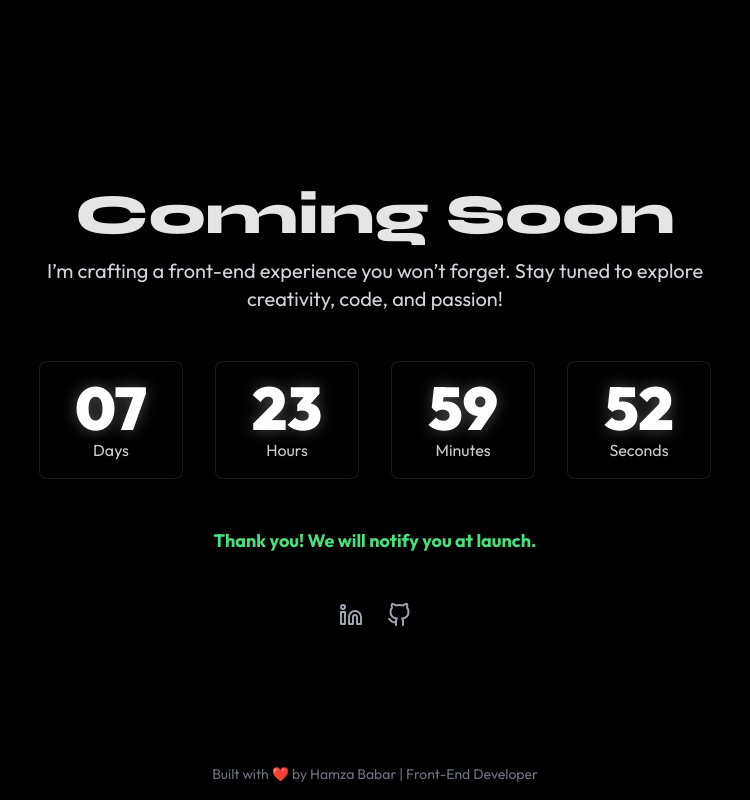
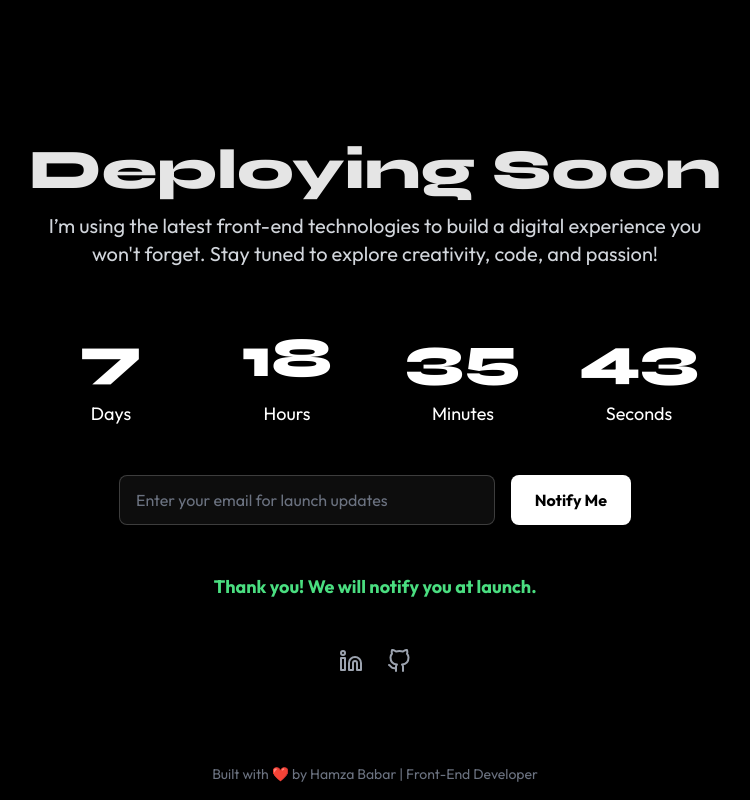
Before and after one commit to Hamza4467-dev/coming-soon-portfolio, a plain HTML site: page index.html in a window 1280 px wide. Both pictures are taken after typing "name@example.com" into the empty fields and a click on the button "Notify Me". Shown: the whole page, without its empty margins (265-1015 px from the left). Drawn offline with nearby package versions, Linux system fonts and the light colour scheme.

```diff
--- a/index.html
+++ b/index.html
@@ -3,7 +3,7 @@
   <head>
     <meta charset="UTF-8" />
     <meta name="viewport" content="width=device-width, initial-scale=1.0" />
-    <title>Coming Soon - Next Level Experience</title>
+    <title>Hamza Babar - Front-End Developer</title>
 
     <link rel="preconnect" href="https://fonts.googleapis.com" />
     <link rel="preconnect" href="https://fonts.gstatic.com" crossorigin />
@@ -29,12 +29,13 @@
       style="perspective: 1000px"
     >
       <div class="mx-auto text-center">
-        <h1>Coming Soon</h1>
+        <h1>Deploying Soon</h1>
         <p
           class="text-base sm:text-lg md:text-xl text-gray-300 max-w-2xl mx-auto mb-8 sm:mb-12"
         >
-          I’m crafting a front-end experience you won’t forget. Stay tuned to
-          explore creativity, code, and passion!
+          I’m using the latest front-end technologies to build a digital
+          experience you won't forget. Stay tuned to explore creativity, code,
+          and passion!
         </p>
 
         <div
@@ -119,6 +120,7 @@
           <a
             href="https://www.linkedin.com/in/hamza-babar-7974211b8/"
             class="social-icon"
+            aria-label="Visit my LinkedIn profile"
           >
             <svg
               xmlns="http://www.w3.org/2000/svg"
@@ -138,7 +140,11 @@
               <circle cx="4" cy="4" r="2"></circle>
             </svg>
           </a>
-          <a href="https://github.com/Hamza4467-dev/" class="social-icon">
+          <a
+            href="https://github.com/Hamza4467-dev/"
+            class="social-icon"
+            aria-label="Check out my GitHub profile"
+          >
             <svg
               xmlns="http://www.w3.org/2000/svg"
               width="24"
--- a/main.js
+++ b/main.js
@@ -4,198 +4,66 @@ import {
   CSS3DObject,
 } from "three/examples/jsm/renderers/CSS3DRenderer.js";
 
-document.addEventListener("DOMContentLoaded", () => {
-  // Anti-debugging
-  document.addEventListener("contextmenu", (e) => e.preventDefault());
-  document.addEventListener("keydown", (e) => {
-    if (
-      (e.ctrlKey &&
-        ["s", "u", "i", "j", "c"].includes(e.key.toLowerCase())) ||
-      e.key === "F12"
-    ) {
-      e.preventDefault();
-    }
-  });
 
-  // Audio
-  const hoverSynth = new Tone.MembraneSynth({
-    pitchDecay: 0.01,
-    octaves: 10,
-    oscillator: { type: "sine" },
-    envelope: {
-      attack: 0.001,
-      decay: 0.2,
-      sustain: 0.01,
-      release: 0.2,
-    },
-  }).toDestination();
-
-  const successSynth = new Tone.PolySynth(Tone.Synth, {
-    oscillator: { type: "triangle8" },
-    envelope: {
-      attack: 0.01,
-      decay: 0.1,
-      sustain: 0.5,
-      release: 0.4,
-    },
-  }).toDestination();
-
-  const playHoverSound = () => {
-    if (Tone.context.state !== "running") Tone.start();
-    hoverSynth.triggerAttackRelease("C4", "8n", Tone.now());
-  };
-
-  const playSuccessSound = () => {
-    if (Tone.context.state !== "running") Tone.start();
-    successSynth.triggerAttackRelease(["C5", "E5", "G5"], "8n", Tone.now());
-  };
-
-  const triggerConfetti = () => {
-    console.log("Confetti triggered, but won't animate without GSAP.");
-  };
-
-  // --- 3D Scene ---
-  let scene, camera, renderer;
-  const mouse = new THREE.Vector2();
-
-  function init3D() {
-    scene = new THREE.Scene();
-    camera = new THREE.PerspectiveCamera(
-      75,
-      window.innerWidth / window.innerHeight,
-      0.1,
-      1000
-    );
-    camera.position.z = 500;
-
-    renderer = new CSS3DRenderer();
-    renderer.setSize(window.innerWidth, window.innerHeight);
-    document.getElementById("scene-container").appendChild(renderer.domElement);
-
-    const icons = [`<svg>...</svg>` /* Your SVGs */];
-
-    for (let i = 0; i < 28; i++) {
-      const template = document.createElement("template");
-      template.innerHTML = icons[i % icons.length].trim();
-      const element = template.content.firstChild;
-      const object = new CSS3DObject(element);
-      object.position.set(
-        Math.random() * 4000 - 2000,
-        Math.random() * 4000 - 2000,
-        Math.random() * 4000 - 2000
-      );
-      object.rotation.set(Math.random(), Math.random(), Math.random());
-      scene.add(object);
-    }
-
-    window.addEventListener("resize", () => {
-      camera.aspect = window.innerWidth / window.innerHeight;
-      camera.updateProjectionMatrix();
-      renderer.setSize(window.innerWidth, window.innerHeight);
-    });
-
-    document.addEventListener("mousemove", (event) => {
-      mouse.x = (event.clientX / window.innerWidth) * 2 - 1;
-      mouse.y = -(event.clientY / window.innerHeight) * 2 + 1;
-    });
-  }
-
-  function animate3D() {
-    requestAnimationFrame(animate3D);
-    camera.position.x += (mouse.x * 200 - camera.position.x) * 0.05;
-    camera.position.y += (-mouse.y * 200 - camera.position.y) * 0.05;
-    camera.lookAt(scene.position);
-    renderer.render(scene, camera);
-  }
-
-  init3D();
-  animate3D();
-
-  // --- COUNTDOWN TIMER LOGIC (with localStorage) ---
-  let launchDate;
-  const storedDate = localStorage.getItem("launchDate");
-
-  if (storedDate) {
-    launchDate = new Date(storedDate);
-  } else {
-    launchDate = new Date();
-    launchDate.setDate(launchDate.getDate() + 8);
-    localStorage.setItem("launchDate", launchDate.toISOString());
-  }
+document.addEventListener("DOMContentLoaded", function () {
+  const launchDate = new Date("2025-08-15T00:00:00");
 
   const timerInterval = setInterval(() => {
     const now = new Date().getTime();
     const distance = launchDate - now;
 
+    const days = Math.floor(distance / (1000 * 60 * 60 * 24));
+    const hours = Math.floor((distance % (1000 * 60 * 60 * 24)) / (1000 * 60 * 60));
+    const minutes = Math.floor((distance % (1000 * 60 * 60)) / (1000 * 60));
+    const seconds = Math.floor((distance % (1000 * 60)) / 1000);
+
+    document.getElementById("countdown").innerHTML = `
+      <div class="fade-in">
+        <h1 class="text-white text-[40px] font-bold">${days}</h1>
+        <p class="text-white text-[18px]">Days</p>
+      </div>
+      <div class="fade-in">
+        <h1 class="text-white text-[40px] font-bold">${hours}</h1>
+        <p class="text-white text-[18px]">Hours</p>
+      </div>
+      <div class="fade-in">
+        <h1 class="text-white text-[40px] font-bold">${minutes}</h1>
+        <p class="text-white text-[18px]">Minutes</p>
+      </div>
+      <div class="fade-in">
+        <h1 class="text-white text-[40px] font-bold">${seconds}</h1>
+        <p class="text-white text-[18px]">Seconds</p>
+      </div>`;
+
     if (distance < 0) {
       clearInterval(timerInterval);
       document.getElementById("countdown").innerHTML =
-        "<div class='col-span-4 text-4xl font-bold text-white'>We have launched!</div>";
-      return;
+        "<div class='col-span-4 text-4xl font-bold text-white fade-in'>We have launched!</div>";
     }
-
-    const days = Math.floor(distance / (1000 * 60 * 60 * 24));
-    const hours = Math.floor(
-      (distance % (1000 * 60 * 60 * 24)) / (1000 * 60 * 60)
-    );
-    const minutes = Math.floor((distance % (1000 * 60 * 60)) / (1000 * 60));
-    const seconds = Math.floor((distance % (1000 * 60)) / 1000);
-
-    const updateValue = (element, newValue) => {
-      if (element.innerText !== newValue) {
-        element.innerText = newValue;
-      }
-    };
-
-    updateValue(document.getElementById("days"), String(days).padStart(2, "0"));
-    updateValue(
-      document.getElementById("hours"),
-      String(hours).padStart(2, "0")
-    );
-    updateValue(
-      document.getElementById("minutes"),
-      String(minutes).padStart(2, "0")
-    );
-    updateValue(
-      document.getElementById("seconds"),
-      String(seconds).padStart(2, "0")
-    );
   }, 1000);
 
-  // --- Sound on Hover ---
-  document
-    .querySelectorAll(".timer-box")
-    .forEach((box) => box.addEventListener("mouseenter", playHoverSound));
+  // Form Logic
+  const form = document.getElementById("subscribe-form");
+  const emailInput = document.getElementById("email-input");
+  const successMessage = document.getElementById("success-message");
 
-  // --- Form Submit ---
-  const form = document.getElementById("subscribe-form");
-  form.addEventListener("submit", (e) => {
+  form.addEventListener("submit", function (e) {
     e.preventDefault();
-    const emailInput = document.getElementById("email-input");
-    const email = emailInput.value;
-    const emailRegex = /^[^\s@]+@[^\s@]+\.[^\s@]+$/;
 
-    if (emailRegex.test(email)) {
-      playSuccessSound();
-      triggerConfetti();
-      emailInput.classList.remove("border-red-500");
-      document.getElementById("form-container").style.display = "none";
-      document.getElementById("success-message").style.display = "block";
-    } else {
-      emailInput.classList.add("border-red-500");
-    }
+    const email = emailInput.value.trim();
+    if (!email) return;
+
+    // Show message
+    successMessage.style.display = "block";
+    successMessage.classList.add("fade-in-scale");
+
+    // Clear input
+    emailInput.value = "";
+
+    // Hide message after 3s (optional)
+    setTimeout(() => {
+      successMessage.classList.remove("fade-in-scale");
+      successMessage.style.display = "none";
+    }, 3000);
   });
-
-  // --- Heading Split Into Spans (optional animation logic removed) ---
-  const heading = document.querySelector(".main-heading");
-  if (heading) {
-    const text = heading.textContent.trim();
-    heading.textContent = "";
-    text.split("").forEach((char) => {
-      const span = document.createElement("span");
-      span.className = "char";
-      span.textContent = char === " " ? "\u00A0" : char;
-      heading.appendChild(span);
-    });
-  }
 });
--- a/style.css
+++ b/style.css
@@ -108,3 +108,18 @@ h1 {
     margin-bottom: 20px !important;
   }
 }
+
+.fade-in-scale {
+  animation: fadeInScale 0.6s ease forwards;
+}
+
+@keyframes fadeInScale {
+  0% {
+    opacity: 0;
+    transform: scale(0.95);
+  }
+  100% {
+    opacity: 1;
+    transform: scale(1);
+  }
+}
```
Also changed, not shown: CosmicDustInteractiveBackground.html (added, +195 -0 lines).
